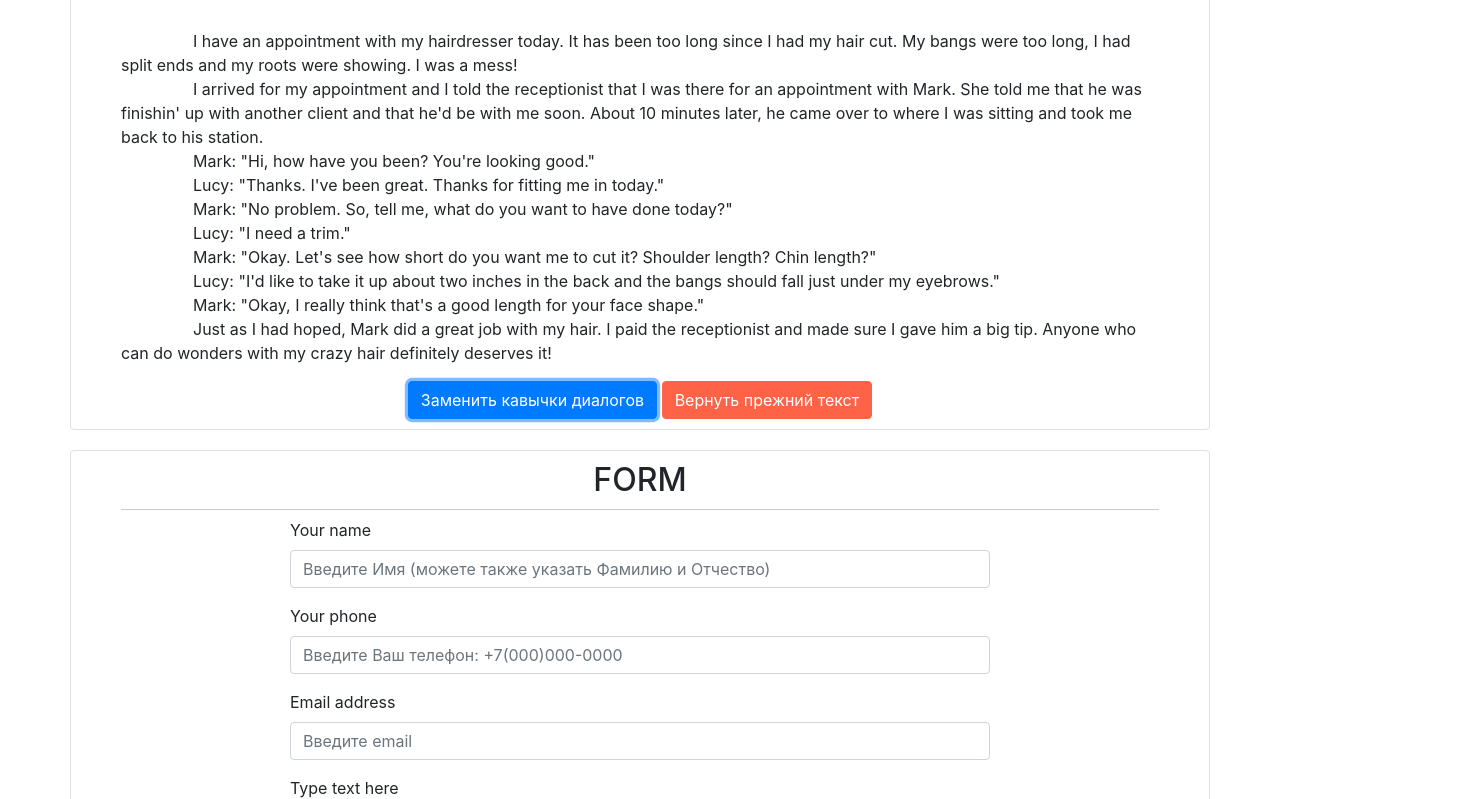
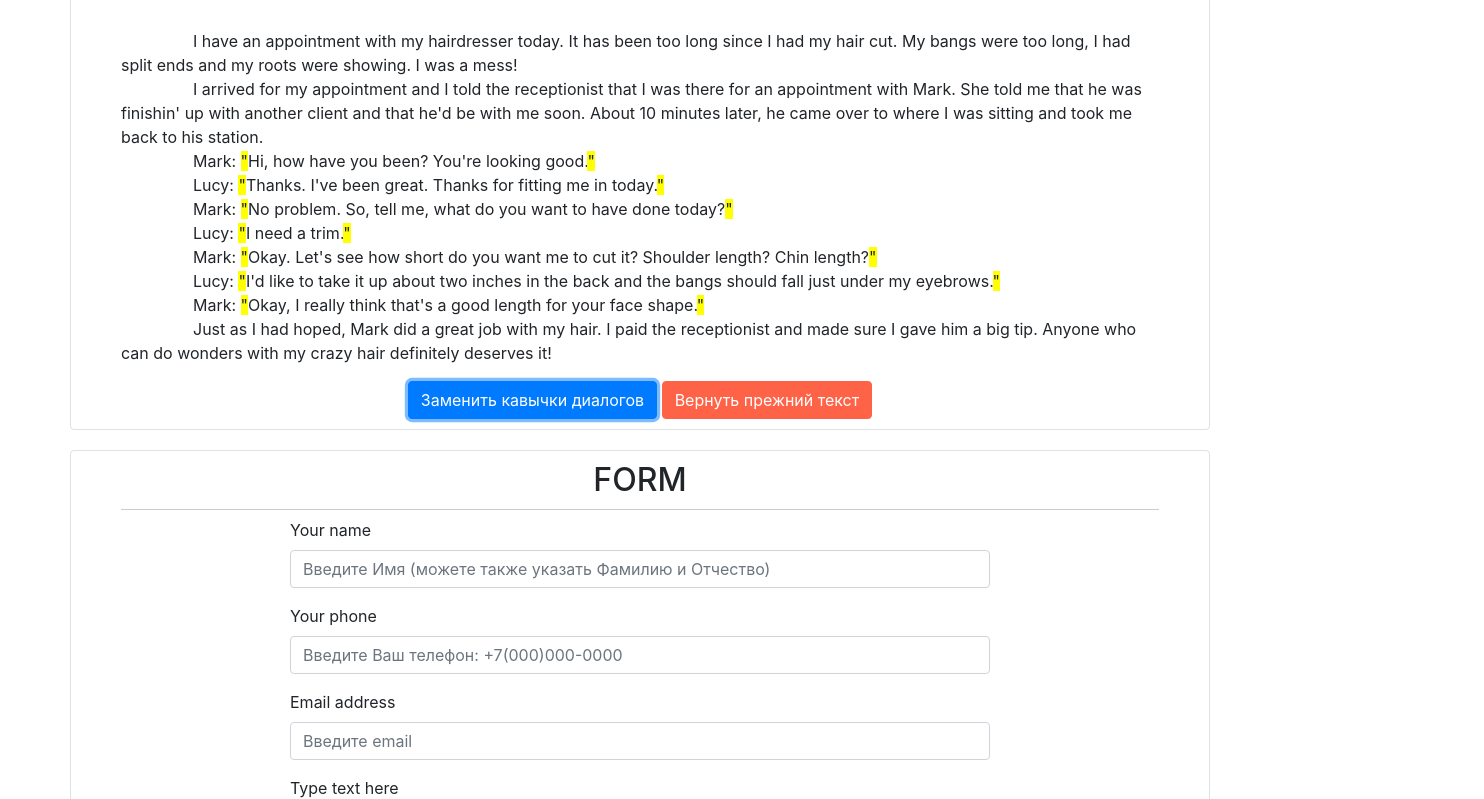
Before and after one commit to PauIGB/JS2, a plain HTML site: page lesson3/hw3.html in a window 1280 px wide. Both pictures are taken after a click on the button "Заменить кавычки диалогов". Shown: the part 597-1396 px from the top of the page, 1484 px wide, since content can reach past the window. Drawn offline with nearby package versions, Linux system fonts and the light colour scheme.

Commit message:
added color for semicolon

```diff
--- a/lesson3/hw3.html
+++ b/lesson3/hw3.html
@@ -20,6 +20,9 @@
 			margin-top: 20px;
 			padding: 10px 50px;
 		}
+        .yellow {
+            background-color: yellow;
+        }
 		.form {
 			max-width: 700px;
 			margin: 0 auto;
@@ -139,8 +142,8 @@
 
 		const textTemplate = /(?<=\s)'|('$)|('^)/gm;
 
-		bntSemiChange.onclick = () => textBlock.innerHTML = textBlock.innerHTML.replace(textTemplate,'"');
-		btnSemiReturn.onclick = () => textBlock.innerHTML = textBlock.innerHTML.replace(/"/g,"'");
+		bntSemiChange.onclick = () => textBlock.innerHTML = textBlock.innerHTML.replace(textTemplate,'<span class="yellow">"</span>');
+		btnSemiReturn.onclick = () => textBlock.innerHTML = textBlock.innerHTML.replace(/<span class="yellow">"<\/span>/g,"'");
 
 								//FORM//
 
```
